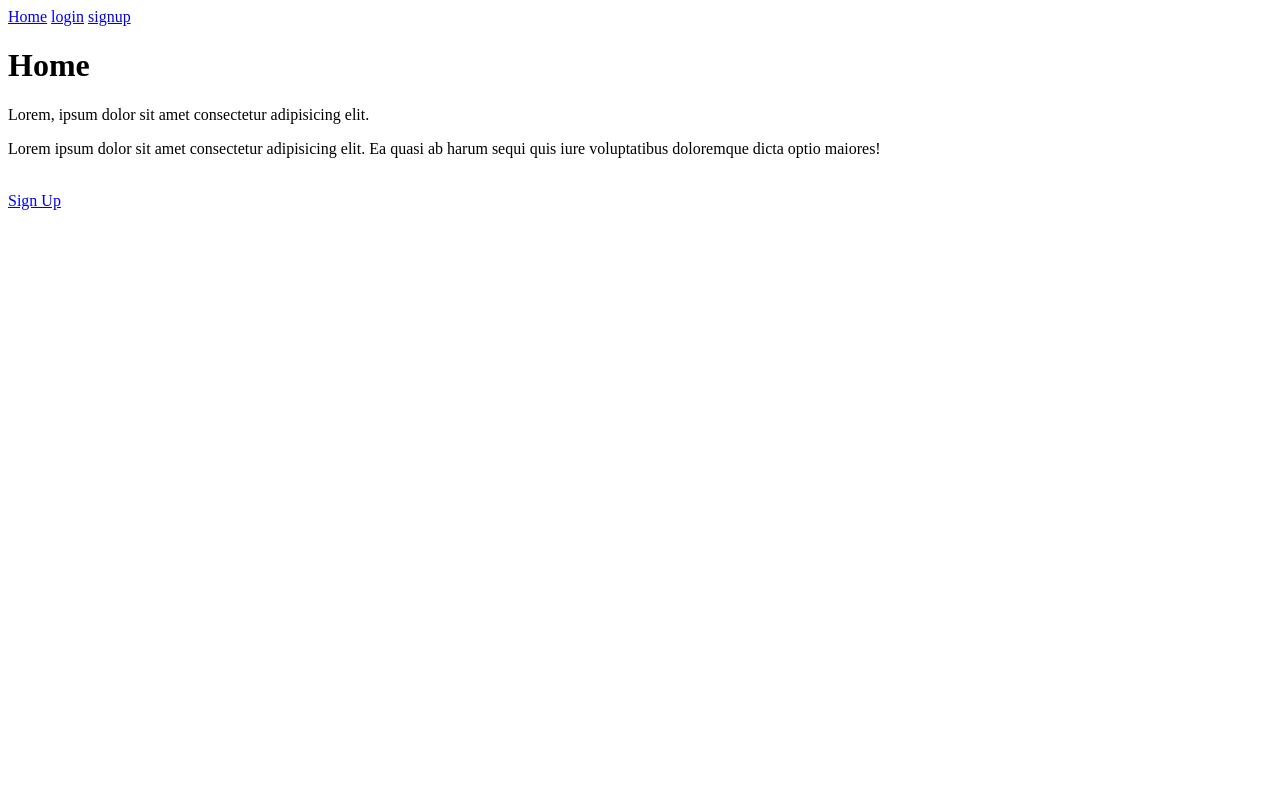
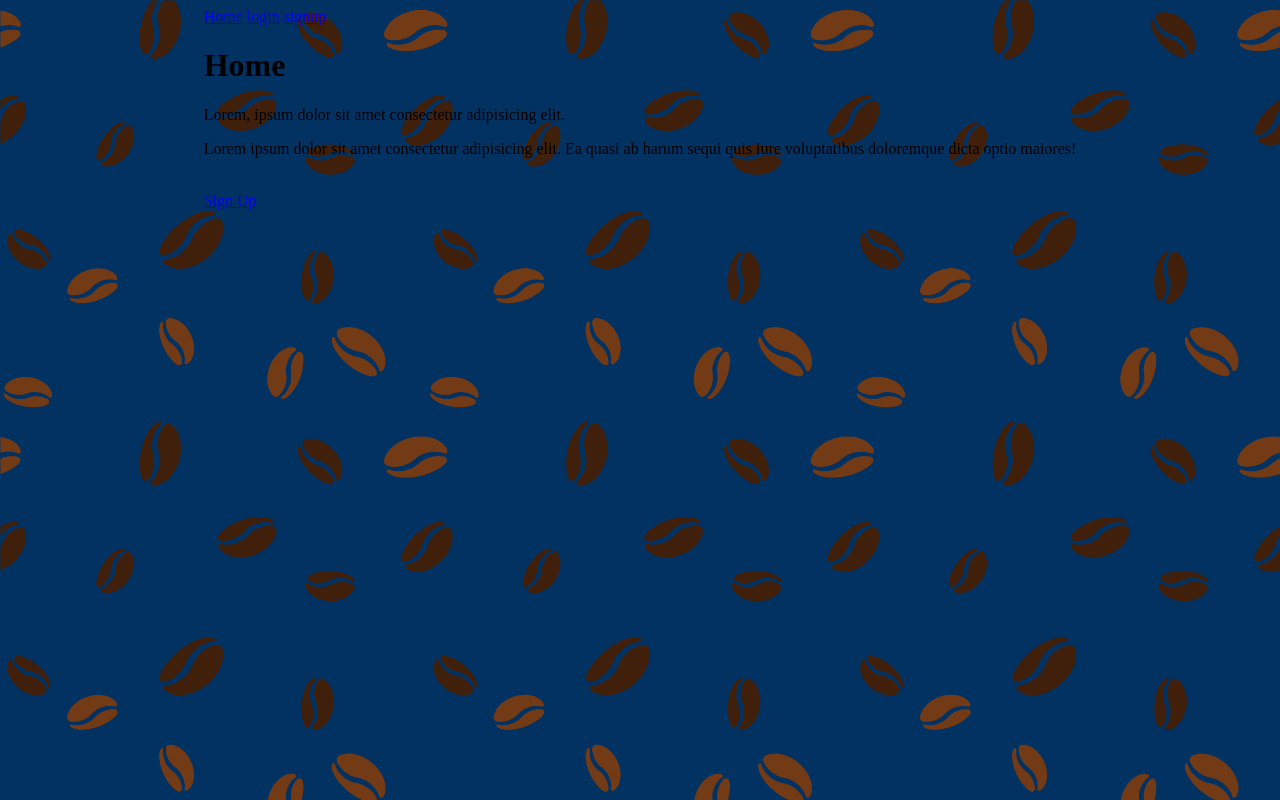
Before and after one commit to Raeludwig/moon-dollars, a Node server app: page / in a window 1280 px wide. Run offline with Node 20, Linux system fonts and the light colour scheme; some libraries are stand-ins or nearby versions.

Commit message:
small css changes and added image for background

```diff
--- a/public/css/style.css
+++ b/public/css/style.css
@@ -1,3 +1,13 @@
+:root {
+    min-height: 100vh;
+    width: 100%;
+    background: url("/public/images/kisspng-coffee-bean-cafe-small-crisp-coffee-beans-5a93a3aeaf2742.8142691015196251347174.png"), #023262;
+    background-size: cover;
+    display: flex;
+    justify-content: center;
+    align-items: center;
+  }
+
 wrapper {
     border: 8px solid #796153;
     border-radius: 10%;
```
Also changed, not shown: public/images/kisspng-coffee-bean-cafe-small-crisp-coffee-beans-5a93a3aeaf2742.8142691015196251347174.png (added).
